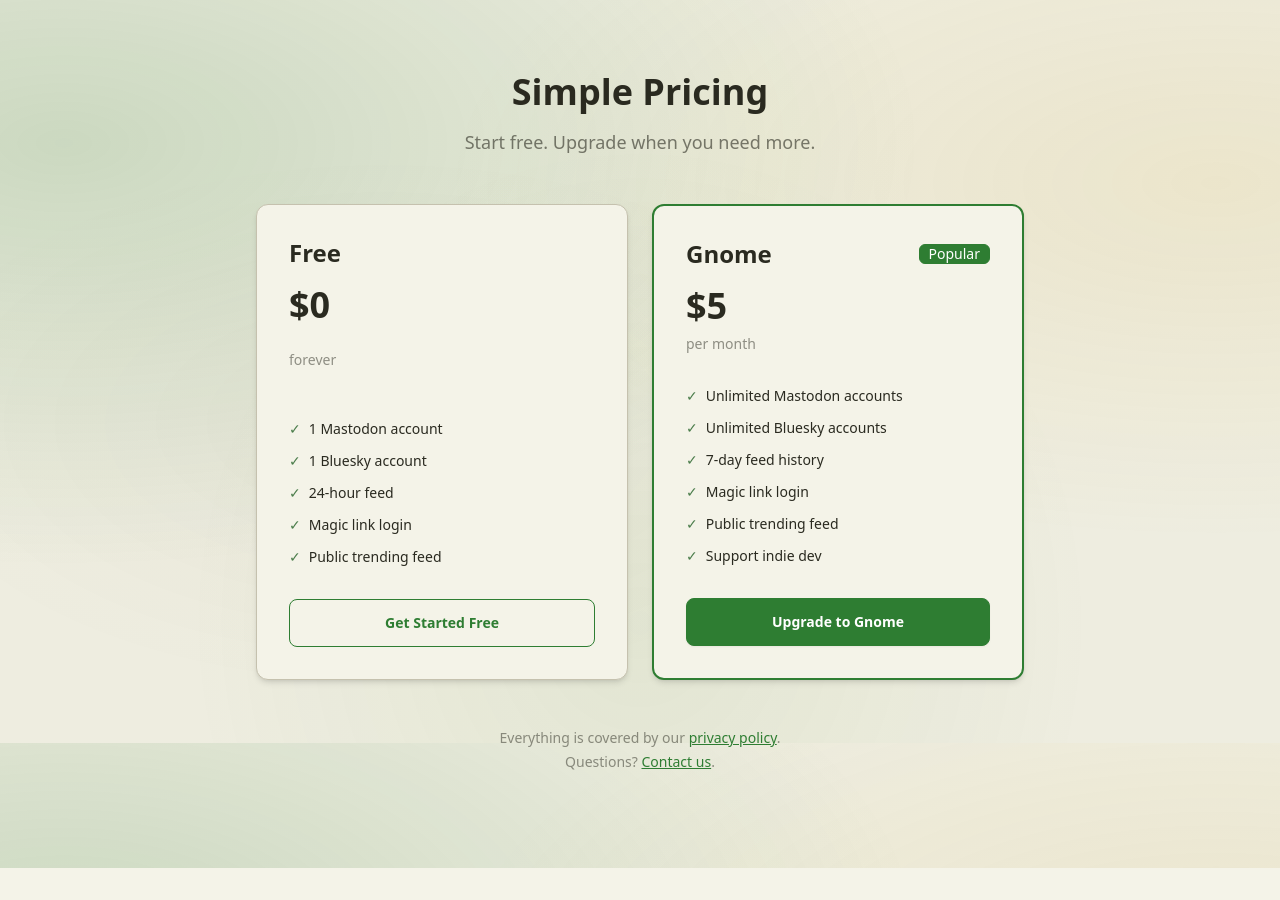
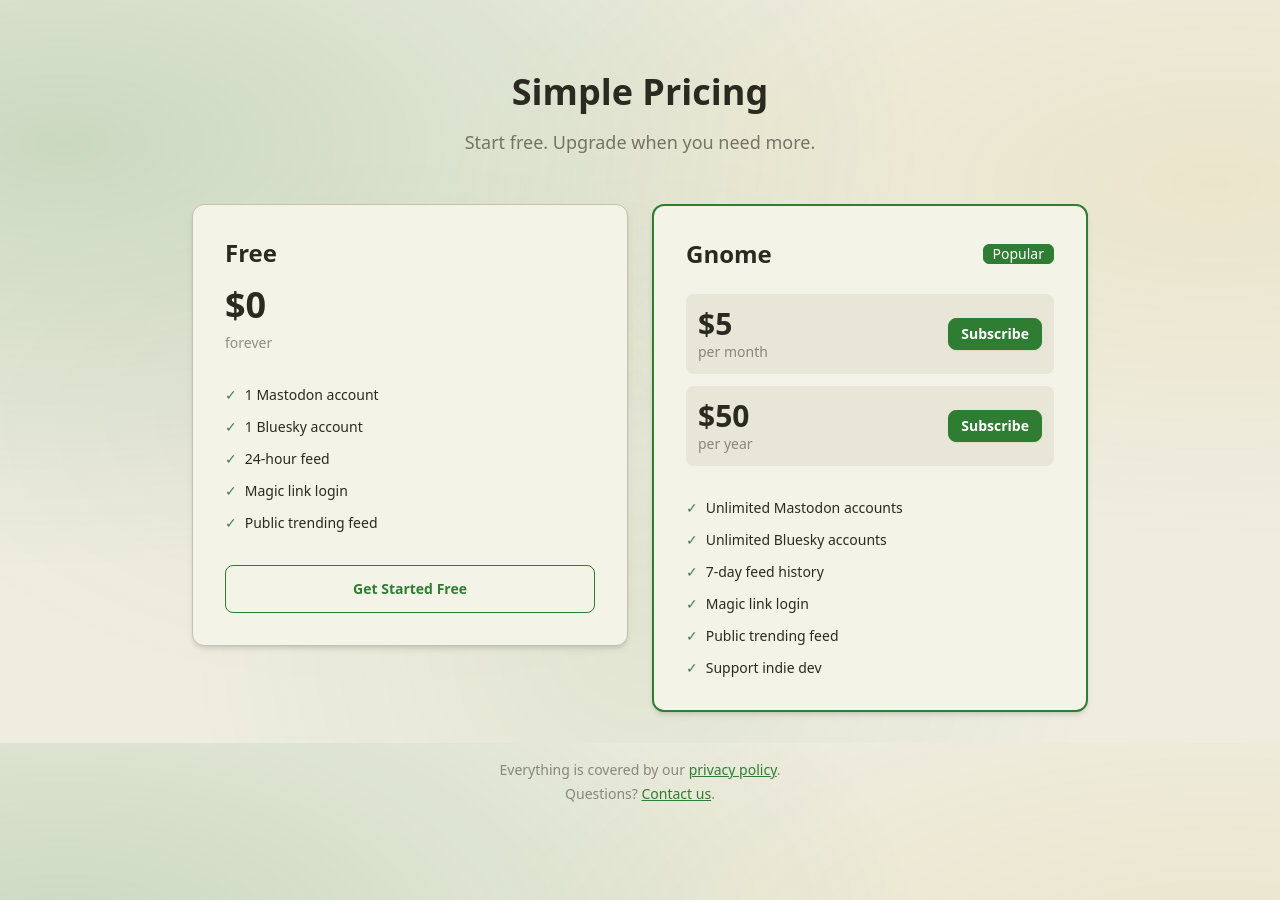
Before and after one commit to phildini/linkgnome, a Django app: page /pricing/ in a window 1280 px wide. Shown: the part 57-957 px from the top of the page. Before the commit the page ends 925 px from the top, so only its background shows below. Run offline with Django 5.2, Linux system fonts and the light colour scheme; data comes from the database, SQL or seed files in the repository; style sheets or scripts are compiled from the project's sources.

Commit message:
Drive Stripe billing from Price model with monthly/yearly toggle
- Remove STRIPE_GNOME_PRICE_ID env var, use Price model instead
- Data migration seeds Gnome /mo and /yr prices
- Billing admin for managing Price records
- Checkout URL accepts price_id parameter (/billing/create-checkout/<id>/)
- Pricing page driven by active Price records, shows both monthly and yearly
- Add Price import to feeds/views.py for pricing page

```diff
--- a/web/billing/urls.py
+++ b/web/billing/urls.py
@@ -5,7 +5,7 @@ from billing import views
 app_name = "billing"
 
 urlpatterns = [
-    path("create-checkout/", views.create_checkout, name="create_checkout"),
+    path("create-checkout/<int:price_id>/", views.create_checkout, name="create_checkout"),
     path("success/", views.checkout_success, name="success"),
     path("cancel/", views.checkout_cancel, name="cancel"),
 ]
--- a/web/config/settings.py
+++ b/web/config/settings.py
@@ -106,7 +106,6 @@ LOGOUT_REDIRECT_URL = "/accounts/login/"
 # Stripe
 STRIPE_SECRET_KEY = os.environ.get("STRIPE_SECRET_KEY", "")
 STRIPE_WEBHOOK_SECRET = os.environ.get("STRIPE_WEBHOOK_SECRET", "")
-STRIPE_GNOME_PRICE_ID = os.environ.get("STRIPE_GNOME_PRICE_ID", "")
 
 # Stagedoor (passwordless email login)
 STAGEDOOR_SITE_NAME = "LinkGnome"
--- a/web/feeds/templates/feeds/pricing.html
+++ b/web/feeds/templates/feeds/pricing.html
@@ -1,13 +1,13 @@
 {% extends "base.html" %}
 {% block title %}Pricing — LinkGnome{% endblock %}
 {% block content %}
-<div class="max-w-3xl mx-auto py-12">
+<div class="max-w-4xl mx-auto py-12">
   <div class="text-center mb-12">
     <h1 class="text-4xl font-bold">Simple Pricing</h1>
     <p class="mt-4 text-base-content/60 text-lg">Start free. Upgrade when you need more.</p>
   </div>
 
-  <div class="grid md:grid-cols-2 gap-6">
+  <div class="grid md:grid-cols-2 gap-6 items-start">
     <div class="card bg-base-100 shadow-md border border-base-300">
       <div class="card-body">
         <h2 class="card-title text-2xl">Free</h2>
@@ -44,8 +44,26 @@
           <h2 class="card-title text-2xl">Gnome</h2>
           <span class="badge badge-primary">Popular</span>
         </div>
-        <p class="text-4xl font-bold mt-2">$5</p>
-        <p class="text-sm text-base-content/50">per month</p>
+        {% if prices %}
+          <div class="mt-4 space-y-3">
+            {% for price in prices %}
+              <div class="flex items-center justify-between p-3 rounded-lg {% if price.interval == 'month' %}bg-base-200/50{% else %}bg-base-200/50{% endif %}">
+                <div>
+                  <p class="text-3xl font-bold">${{ price.amount_dollars }}</p>
+                  <p class="text-sm text-base-content/50">per {{ price.interval }}</p>
+                </div>
+                {% if user.is_authenticated %}
+                  {% if user.plan == "gnome" %}
+                    <span class="badge badge-ghost">Current plan</span>
+                  {% else %}
+                    <a href="{% url 'billing:create_checkout' price.id %}" class="btn btn-primary btn-sm">Subscribe</a>
+                  {% endif %}
+                {% else %}
+                  <a href="{% url 'accounts:login' %}" class="btn btn-primary btn-sm">Subscribe</a>
+                {% endif %}
+              </div>
+            {% endfor %}
+          </div>
           <ul class="mt-6 space-y-3">
             <li class="flex items-center gap-2 text-sm">
               <span class="text-success">✓</span> Unlimited Mastodon accounts
@@ -66,14 +84,8 @@
               <span class="text-success">✓</span> Support indie dev
             </li>
           </ul>
-        {% if user.is_authenticated %}
-          {% if user.plan == "gnome" %}
-            <p class="text-sm text-base-content/50 mt-4">You're on the Gnome plan. 🎉</p>
         {% else %}
-            <a href="{% url 'billing:create_checkout' %}" class="btn btn-primary mt-6 w-full">Upgrade to Gnome</a>
-          {% endif %}
-        {% else %}
-          <a href="{% url 'accounts:login' %}" class="btn btn-primary mt-6 w-full">Upgrade to Gnome</a>
+          <p class="text-sm text-base-content/50 mt-4">Pricing coming soon.</p>
         {% endif %}
       </div>
     </div>
--- a/web/feeds/views.py
+++ b/web/feeds/views.py
@@ -10,6 +10,7 @@ from django.views.decorators.http import require_POST
 from django_q.tasks import async_task
 
 from feeds.models import FeedFetchJob, ScoredLink
+from billing.models import Price
 from links.models import Link as PersistentLink
 from links.models import PublicLink
 
@@ -37,7 +38,8 @@ def landing(request):
 
 
 def pricing(request):
-    return render(request, "feeds/pricing.html")
+    prices = Price.objects.filter(active=True).order_by("amount_dollars")
+    return render(request, "feeds/pricing.html", {"prices": prices})
 
 
 @login_required
```
Also changed, not shown: web/billing/admin.py (added, +10 -0 lines), web/billing/views.py (+7 -6 lines), web/billing/migrations/0003_seed_prices.py (added). Lines whose indentation alone changed are shown as unchanged.
